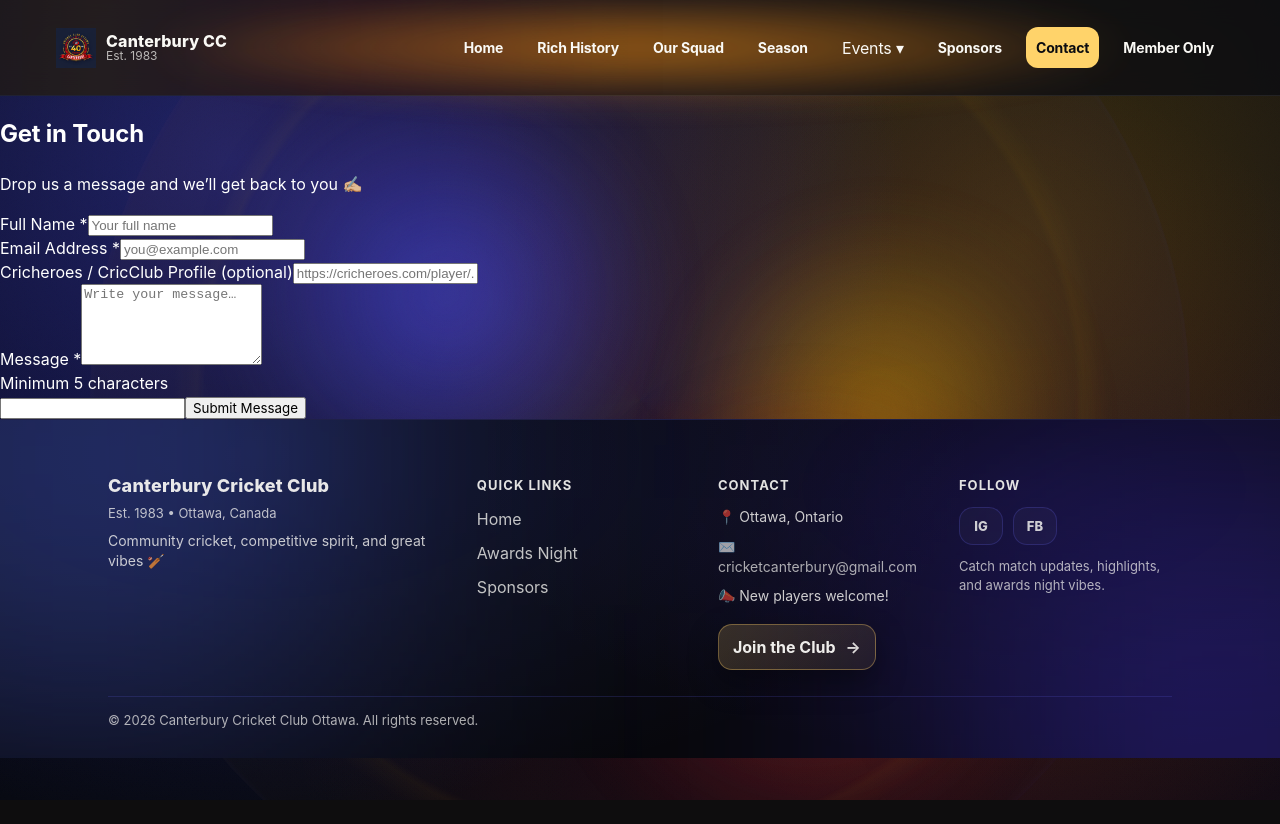
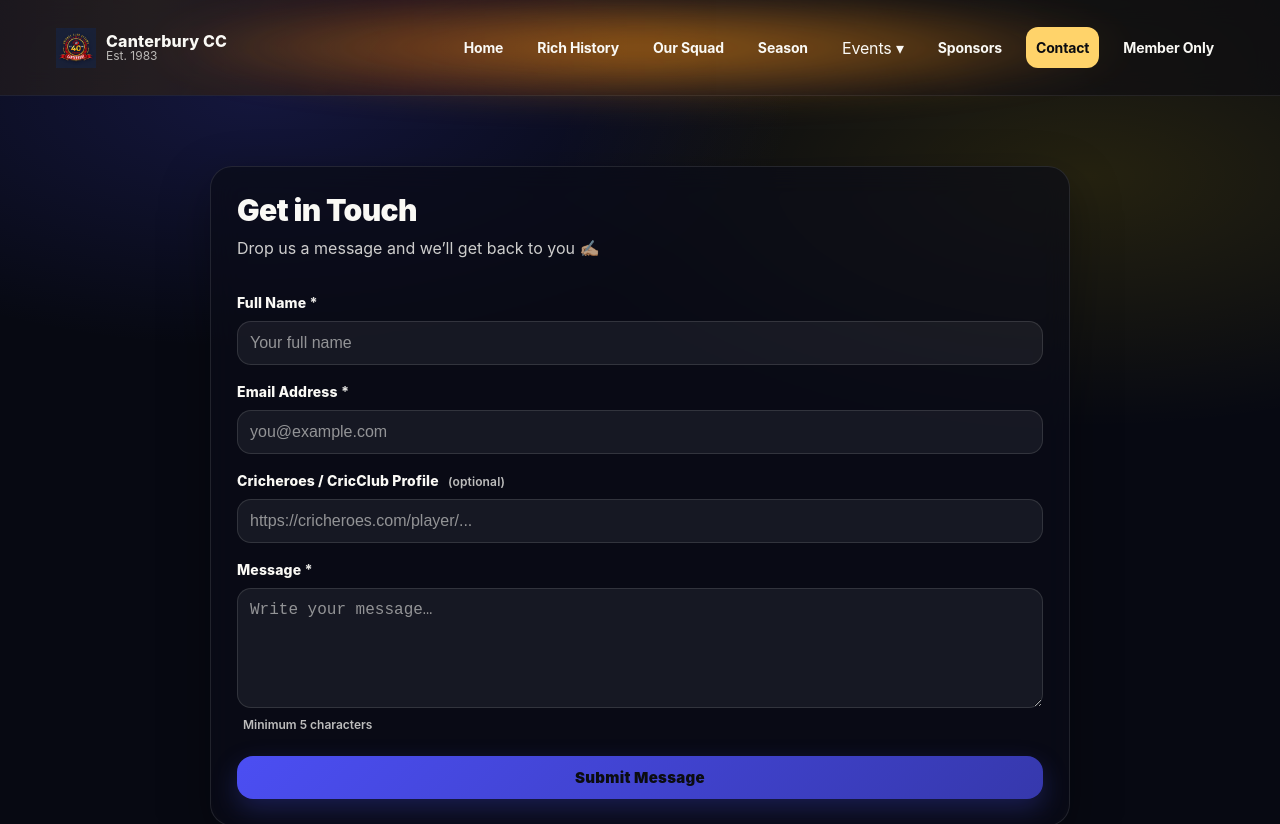
Before and after one commit to snj3vpaul/CanterburyCricket, a React (Vite) app in the folder CanterburyCricket/: page /contact in a window 1280 px wide. Shown: the top 824 px of the page. Before the commit the page ends 800 px from the top, so only its background shows below. Built offline with nearby package versions, Linux system fonts and the light colour scheme.

Commit message:
css fix for Get in Touch

```diff
--- a/CanterburyCricket/src/components/GetInTouch/GetInTouch.css
+++ b/CanterburyCricket/src/components/GetInTouch/GetInTouch.css
@@ -1,121 +1,217 @@
-/* src/components/contact/GetInTouch.css */
+/* =========================
+   GetInTouch (security-first + mobile-first)
+========================= */
 
-.get-in-touch {
-  padding: 80px 20px;
-  background: linear-gradient(
-    180deg,
-    #0b0f1a,
-    #09090b
-  );
+.git {
+  min-height: 100vh;
+  padding: clamp(18px, 3vw, 32px) 16px;
+  display: grid;
+  place-items: center;
+
+  /* dark, subtle gradient background */
+  background:
+    radial-gradient(900px 420px at 20% 0%, rgba(79, 82, 255, 0.18), transparent 60%),
+    radial-gradient(900px 420px at 85% 10%, rgba(255, 215, 0, 0.12), transparent 60%),
+    #070912;
   color: #faf9f5;
 }
 
-.get-in-touch-inner {
-  max-width: 680px;
-  margin: 0 auto;
-  text-align: center;
+.git__inner {
+  width: min(860px, 100%);
+  border-radius: 22px;
+  border: 1px solid rgba(255, 255, 255, 0.10);
+  background: rgba(10, 12, 24, 0.70);
+  backdrop-filter: blur(14px);
+  box-shadow: 0 18px 50px rgba(0, 0, 0, 0.35);
+  overflow: hidden;
 }
 
-.get-in-touch h2 {
-  font-size: 2rem;
-  margin-bottom: 12px;
-  color: #f5c77a; /* subtle gold */
+.git__header {
+  padding: 22px 18px 12px;
 }
 
-.get-in-touch p {
-  font-size: 0.95rem;
-  opacity: 0.85;
-  margin-bottom: 32px;
+.git__title {
+  margin: 0;
+  font-size: clamp(22px, 3vw, 30px);
+  line-height: 1.15;
+  letter-spacing: -0.02em;
+  font-weight: 900;
 }
 
-.contact-form {
-  display: grid;
-  gap: 18px;
-  text-align: left;
+.git__subtitle {
+  margin: 8px 0 0;
+  opacity: 0.82;
+  max-width: 62ch;
 }
 
-.form-group {
-  display: flex;
-  flex-direction: column;
-  gap: 6px;
+.git__form {
+  padding: 18px;
+  display: grid;
+  gap: 14px;
 }
 
-.form-group label {
-  font-size: 0.8rem;
-  opacity: 0.85;
+.git__field {
+  display: grid;
+  gap: 8px;
 }
 
-.form-group input,
-.form-group textarea {
-  padding: 12px 14px;
-  border-radius: 10px;
-  border: 1px solid rgba(255, 255, 255, 0.12);
-  background: rgba(255, 255, 255, 0.04);
-  color: #fff;
-  font-size: 0.9rem;
-  outline: none;
+.git__label {
+  font-weight: 800;
+  font-size: 14px;
+  letter-spacing: 0.01em;
 }
 
-.form-group input::placeholder,
-.form-group textarea::placeholder {
-  color: rgba(255, 255, 255, 0.45);
+.git__req {
+  opacity: 0.9;
 }
 
-.form-group input:focus,
-.form-group textarea:focus {
-  border-color: #f5c77a;
-  box-shadow: 0 0 0 2px rgba(245, 199, 122, 0.15);
+.git__hint {
+  opacity: 0.75;
+  font-weight: 600;
+  font-size: 12px;
+  margin-left: 6px;
 }
 
-.submit-btn {
-  margin-top: 10px;
-  padding: 14px;
-  border-radius: 999px;
-  border: none;
-  font-size: 0.95rem;
-  font-weight: 600;
-  cursor: pointer;
-  background: linear-gradient(
-    135deg,
-    #f5c77a,
-    #d4a24c
-  );
-  color: #09090b;
-  transition: transform 0.2s ease, box-shadow 0.2s ease;
+.git__input,
+.git__textarea {
+  width: 100%;
+  border-radius: 14px;
+  border: 1px solid rgba(255, 255, 255, 0.12);
+  background: rgba(255, 255, 255, 0.06);
+  color: #faf9f5;
+  padding: 12px 12px;
+  outline: none;
+
+  /* mobile zoom prevention (iOS) */
+  font-size: 16px;
+
+  transition: border-color 160ms ease, box-shadow 160ms ease, background 160ms ease;
 }
 
-.field-error {
-  color: #ffb4b4;
-  font-size: 0.8rem;
-  margin-top: 4px;
-  display: block;
+.git__textarea {
+  resize: vertical;
+  min-height: 120px;
 }
 
-.form-status {
-  margin-top: 14px;
-  padding: 10px 14px;
-  border-radius: 10px;
-  font-size: 0.9rem;
+.git__input::placeholder,
+.git__textarea::placeholder {
+  color: rgba(250, 249, 245, 0.55);
 }
 
-.form-status.error {
-  background: rgba(255, 80, 80, 0.15);
-  color: #ffb4b4;
+.git__input:focus,
+.git__textarea:focus {
+  border-color: rgba(79, 82, 255, 0.55);
+  box-shadow: 0 0 0 4px rgba(79, 82, 255, 0.14);
+  background: rgba(255, 255, 255, 0.08);
 }
 
-.form-status.success {
-  background: rgba(80, 200, 120, 0.15);
-  color: #9ef0c1;
+.git__meta {
+  display: flex;
+  justify-content: space-between;
+  align-items: center;
+  gap: 10px;
 }
 
-.submit-btn:hover {
-  transform: translateY(-1px);
-  box-shadow: 0 6px 18px rgba(245, 199, 122, 0.35);
+/* Error state */
+.git__field.is-error .git__input,
+.git__field.is-error .git__textarea {
+  border-color: rgba(255, 88, 88, 0.70);
+  box-shadow: 0 0 0 3px rgba(255, 88, 88, 0.12);
 }
 
-/* Mobile tweaks */
-@media (max-width: 600px) {
-  .get-in-touch {
-    padding: 60px 16px;
+.git__error {
+  font-size: 13px;
+  font-weight: 700;
+  color: rgba(255, 185, 185, 0.95);
+}
+
+/* Honeypot should never be visible */
+.git__honeypot {
+  position: absolute;
+  left: -9999px;
+  top: auto;
+  width: 1px;
+  height: 1px;
+  opacity: 0;
+}
+
+/* Submit button */
+.git__btn {
+  margin-top: 6px;
+  border: 0;
+  border-radius: 16px;
+  padding: 12px 14px;
+  font-weight: 900;
+  font-size: 15px;
+  letter-spacing: 0.02em;
+  cursor: pointer;
+
+  background: linear-gradient(135deg, rgba(79, 82, 255, 0.95), rgba(79, 82, 255, 0.65));
+  color: #0b0c10;
+  box-shadow: 0 10px 26px rgba(79, 82, 255, 0.25);
+
+  transition: transform 120ms ease, filter 120ms ease, opacity 120ms ease;
+}
+
+.git__btn:hover {
+  filter: brightness(1.05);
+}
+
+.git__btn:active {
+  transform: translateY(1px);
+}
+
+.git__btn:disabled {
+  opacity: 0.6;
+  cursor: not-allowed;
+}
+
+/* Status banner */
+.git__status {
+  margin-top: 6px;
+  border-radius: 16px;
+  padding: 12px 12px;
+  display: flex;
+  gap: 10px;
+  align-items: flex-start;
+  font-weight: 800;
+
+  border: 1px solid rgba(255, 255, 255, 0.10);
+  background: rgba(255, 255, 255, 0.06);
+}
+
+.git__status.is-success {
+  border-color: rgba(96, 255, 182, 0.28);
+  background: rgba(96, 255, 182, 0.08);
+}
+
+.git__status.is-error {
+  border-color: rgba(255, 88, 88, 0.25);
+  background: rgba(255, 88, 88, 0.08);
+}
+
+.git__statusIcon {
+  line-height: 1.1;
+  margin-top: 1px;
+}
+
+/* Desktop spacing upgrade */
+@media (min-width: 720px) {
+  .git__header {
+    padding: 26px 26px 12px;
+  }
+
+  .git__form {
+    padding: 20px 26px 26px;
+    gap: 16px;
   }
 }
+
+/* Reduced motion */
+@media (prefers-reduced-motion: reduce) {
+  .git__btn,
+  .git__input,
+  .git__textarea {
+    transition: none;
+  }
+}
```
